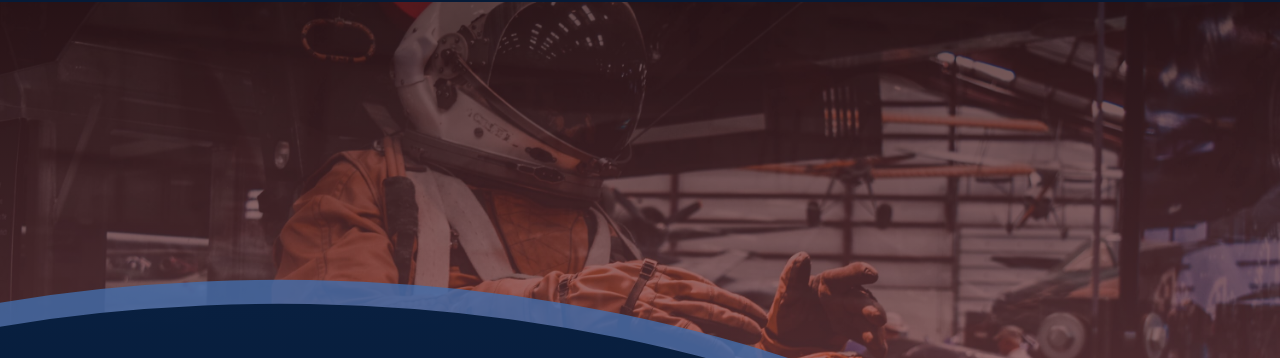
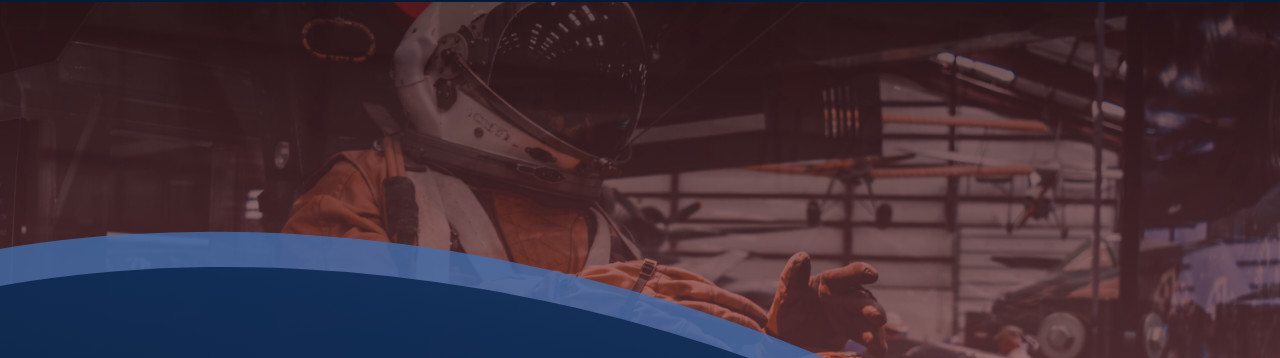
Before and after one commit to msoderblom/mars_one_project, a plain HTML site: page join_crew.html in a window 1280 px wide. Shown: the part 79-437 px from the top of the page. Drawn offline with Linux system fonts and the light colour scheme.

Commit message:
Changed the clip-path in header

```diff
--- a/styles/website_parts/_header.scss
+++ b/styles/website_parts/_header.scss
@@ -17,30 +17,34 @@
     grid-area: 1 / 1;
     content: "";
     display: block;
-    height: 250vh;
-    width: 187vw;
-    bottom: -136vh;
-    left: -40vw;
+    bottom: 0vh;
+    top: -200px;
+    right: -35vw;
+    left: -30vw;
+
     background-image: linear-gradient(
       to bottom,
       #00132c 1%,
       rgba(21, 52, 98, 0.9)
     );
 
-    clip-path: ellipse(43% 33% at 52% 1%);
-    transform: rotate(1deg);
+    clip-path: ellipse(57% 56% at 53% 19%);
+
+    transform: rotate(15deg);
+    transition: all 0.5s ease-in-out;
 
     @media (min-width: 768px) {
-      left: -35vw;
+      left: -30vw;
+      bottom: 10vh;
+      right: -4vw;
     }
   }
 
   &::before {
-    transform: rotate(1.2deg) translateY(50px);
+    transform: rotate(16deg) translateY(20px);
     background: rgba(67, 109, 172, 0.8);
-    bottom: -132vh;
     @media (min-height: 750px) {
-      transform: rotate(1.2deg) translateY(65px);
+      transform: rotate(16deg) translateY(20px);
     }
   }
 
@@ -70,21 +74,20 @@
 
     &::before,
     &::after {
-      transition: all 0.5s ease-in-out;
+      bottom: -45vh;
+      left: -22vw;
+      top: 12vh;
+      right: -20vw;
+      transform: rotate(193deg);
+      @media (min-width: 768px) {
+        top: 17vh;
 
-      width: 225vw;
-      bottom: -33vh;
-      left: -69vw;
-
-      transform: rotate(181deg);
-      @media (min-width: 768px) {
-        width: 195vw;
+        right: -11vw;
       }
     }
 
     &::before {
-      transform: rotate(181deg) translateY(40px);
-      bottom: -35vh;
+      transform: rotate(194deg) translateY(30px);
     }
   }
 
@@ -108,19 +111,15 @@
       }
     }
     &.join-crew {
-      height: 85vh;
+      height: 100%;
+      padding-bottom: 4vh;
       justify-content: flex-end;
       align-items: center;
       @media (min-width: 500px) {
         margin-left: 9%;
         justify-content: flex-end;
         align-items: flex-start;
-      }
-      @media (max-height: 750px) and (max-width: 700px) {
-        height: 92vh;
-      }
-      @media (min-height: 500px) and (max-height: 800px) and (min-width: 490px) and (max-width: 1000px) {
-        min-height: 110vh;
+        padding-bottom: 10vh;
       }
     }
 
@@ -169,7 +168,6 @@
         padding-left: unset;
       }
       &.join-crew {
-        margin-bottom: 30px;
         font-size: 1.8rem;
 
         @media (min-width: 570px) {
```
Also changed, not shown: styles/style.css, 1 other file.
